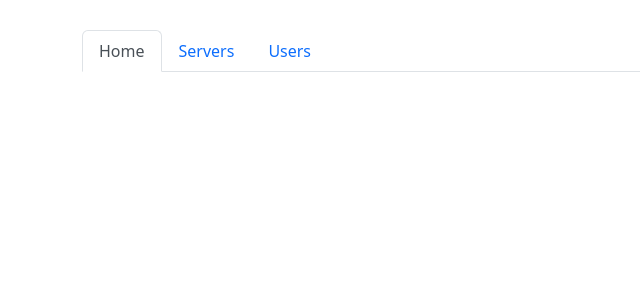
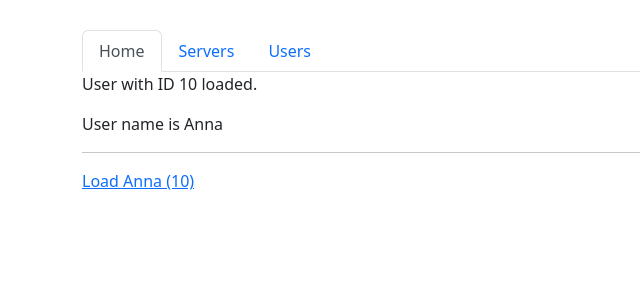
Before and after one commit to saleemjavid36/11_Routing, an Angular app: page /users/10/Anna in a window 1280 px wide. Before the commit this address led to /. Shown: the top 300 px of the page, without its empty margins (0-640 px from the left). Built offline with nearby package versions, Linux system fonts and the light colour scheme.

Commit message:
13RouteObservables

```diff
--- a/src/app/app.module.ts
+++ b/src/app/app.module.ts
@@ -16,7 +16,9 @@
 const appRoutes:Routes=[
   {path:'', component:HomeComponent},
   {path:'users', component:UsersComponent},
+  {path:'users/:id/:name', component:UserComponent},
   {path:'servers', component:ServersComponent},
+  {path:'servers/:id/edit', component:EditServerComponent},
 ]
 
 @NgModule({
--- a/src/app/servers/servers.component.html
+++ b/src/app/servers/servers.component.html
@@ -2,6 +2,7 @@
   <div class="col-xs-12 col-sm-4">
     <div class="list-group">
       <a
+      [routerLink]="['/servers',5,'edit']"
         href="#"
         class="list-group-item"
         *ngFor="let server of servers">
--- a/src/app/servers/servers.component.ts
+++ b/src/app/servers/servers.component.ts
@@ -19,6 +19,6 @@
   }
 
   onReload(){
-    // this.router.navigate(['servers'],{relativeTo:this.route})
+    //  this.router.navigate(['servers'],{relativeTo:this.route})
   }
 }
--- a/src/app/users/user/user.component.html
+++ b/src/app/users/user/user.component.html
@@ -1,2 +1,5 @@
-<p>User with ID _ID_ loaded.</p>
-<p>User name is _NAME_</p>
+<p>User with ID {{user.id}} loaded.</p>
+<p>User name is {{user.name}}</p>
+<hr>
+
+<a [routerLink]="['/users',10,'Anna']">Load Anna (10)</a>
--- a/src/app/users/user/user.component.ts
+++ b/src/app/users/user/user.component.ts
@@ -1,16 +1,35 @@
-import { Component, OnInit } from '@angular/core';
+import { Component, OnDestroy, OnInit } from '@angular/core';
+import { ActivatedRoute, Params } from '@angular/router';
+import { Subscription } from 'rxjs';
 
 @Component({
   selector: 'app-user',
   templateUrl: './user.component.html',
   styleUrls: ['./user.component.css']
 })
-export class UserComponent implements OnInit {
+export class UserComponent implements OnInit, OnDestroy {
   user: {id: number, name: string} |any;
+  paramsSubscription:Subscription | any;
 
-  constructor() { }
+  constructor(private route:ActivatedRoute) { }
+
 
   ngOnInit() {
+    this.user={
+      id:this.route.snapshot.params['id'],
+      name:this.route.snapshot.params['name'],
+    }
+    this.paramsSubscription= this.route.params
+    .subscribe(
+      (params:Params)=>{
+        this.user.id= params['id']
+        this.user.name=params['name']
+      }
+
+    )
   }
 
+  ngOnDestroy() {
+    this.paramsSubscription.unsubscribe()
+  }
 }
```
